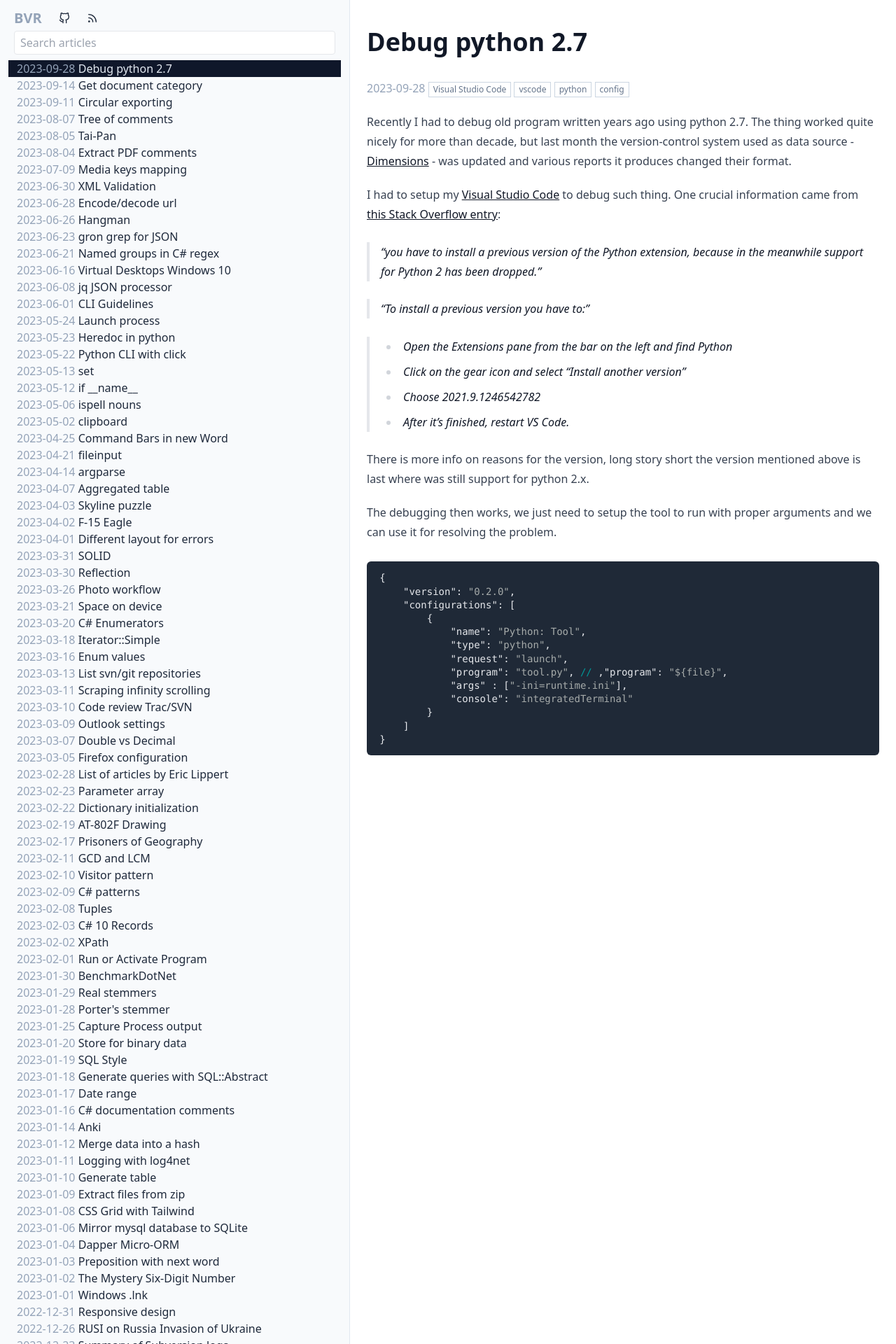
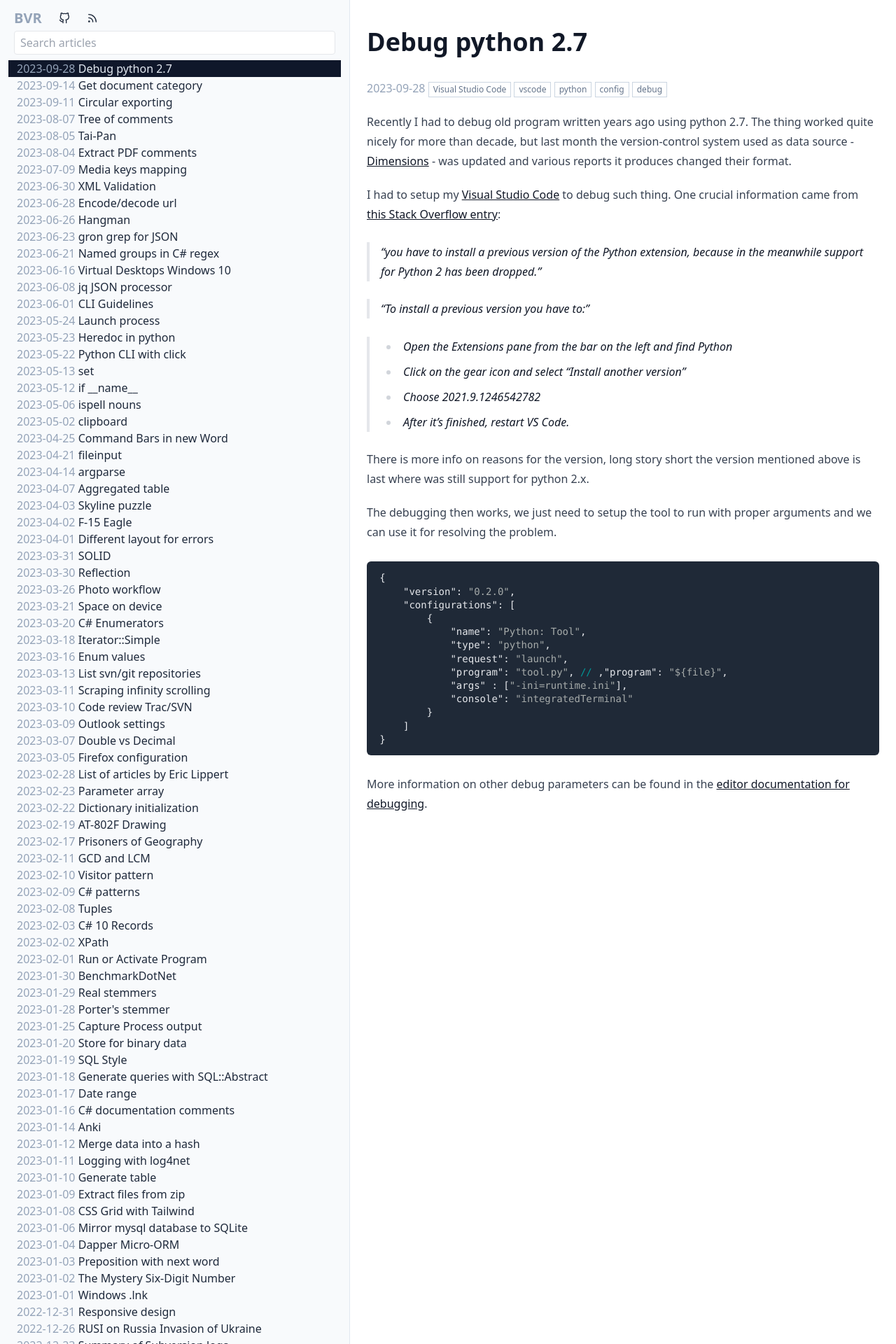
Before and after one commit to bvr/bvr.github.io, a Jekyll site: the page built from _posts/2023-09-28-debug-python27.md, in a window 1280 px wide. Shown: the top 1920 px of the page at 70% size. Built offline with Jekyll 4.4.1, drawn with Linux system fonts in a browser that asks for light colours.

Commit message:
added link to debug info

````diff
--- a/_posts/2023-09-28-debug-python27.md
+++ b/_posts/2023-09-28-debug-python27.md
@@ -7,6 +7,7 @@ tags:
   - vscode
   - python
   - config
+  - debug
 ---
 Recently I had to debug old program written years ago using python 2.7. The thing worked quite nicely for more than decade, but last month the version-control system used as data source -  [Dimensions][1] - was updated and various reports it produces changed their format.
 
@@ -41,6 +42,9 @@ The debugging then works, we just need to setup the tool to run with proper argu
 }
 ```
 
+More information on other debug parameters can be found in the [editor documentation for debugging][4].
+
 [1]: https://en.wikipedia.org/wiki/Dimensions_CM
 [2]: https://code.visualstudio.com/
 [3]: https://stackoverflow.com/questions/72214043/how-to-debug-python-2-7-code-with-vs-code
+[4]: https://code.visualstudio.com/docs/editor/debugging#_launchjson-attributes
````
